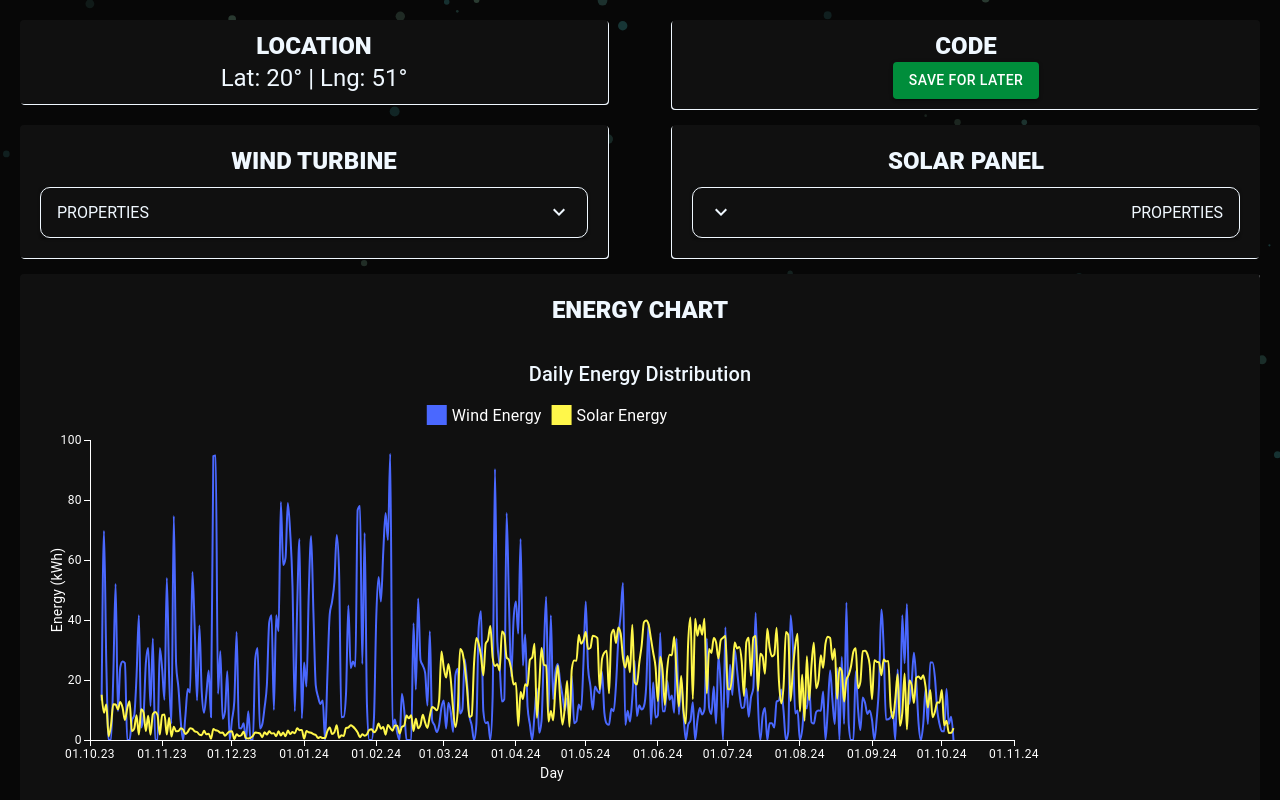
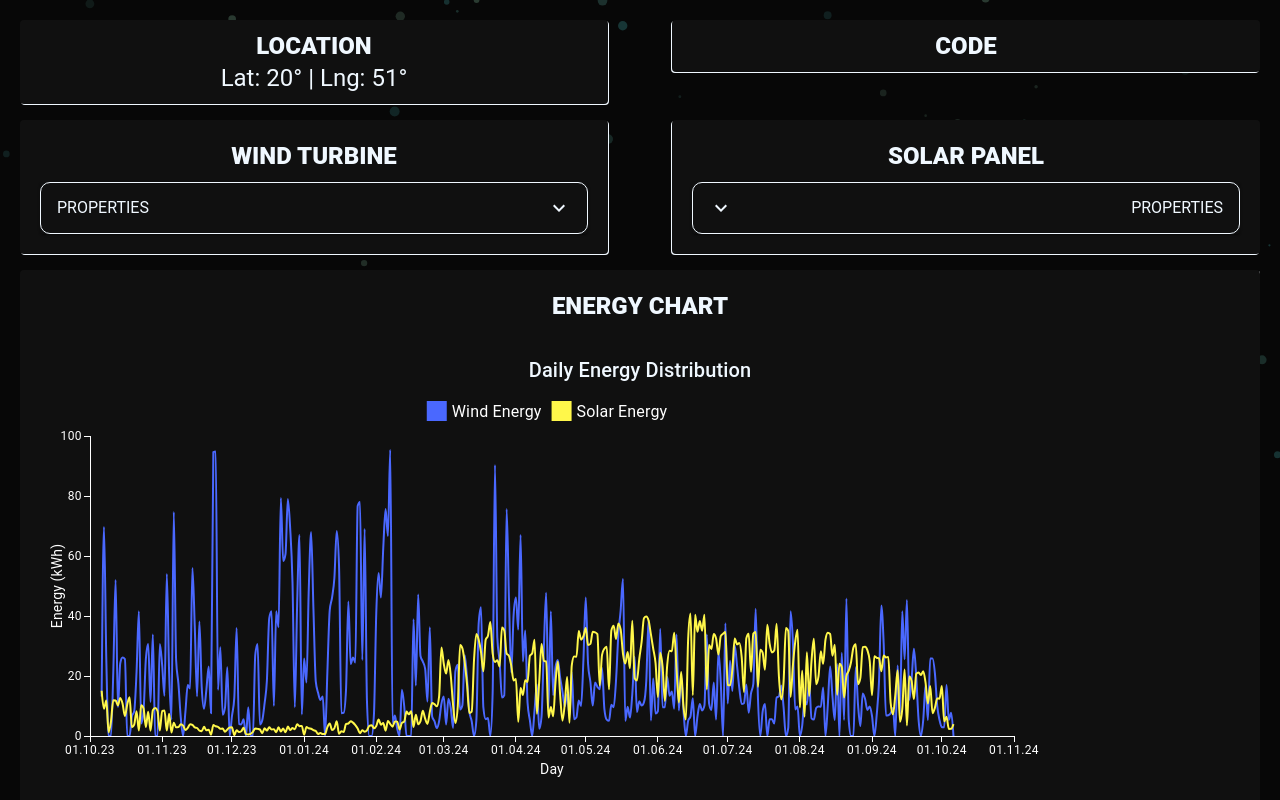
Before and after one commit to aizzy1337/engineers-thesis, a React (Vite) app in the folder engineers-thesis/: page /raport in a window 1280 px wide. Shown: the top 800 px of the page. Built offline with nearby package versions, Linux system fonts and the light colour scheme.

Commit message:
Saving tests

```diff
--- a/engineers-thesis/src/features/raport/raport-header/raport-header.tsx
+++ b/engineers-thesis/src/features/raport/raport-header/raport-header.tsx
@@ -52,7 +52,7 @@ const RaportHeader: React.FC<raportHeaderProps> = ({data, callback}) => {
                         CODE
                     </Typography>
                     <Typography variant='h5' component='h5'>
-                        {(data.code === "") ?
+                        {(data.code === undefined) ?
                         <Box component="form" onSubmit={handleSubmit} >
                             <Button variant="contained" type="submit"  id="button-raport">
                                 Save for later
```
